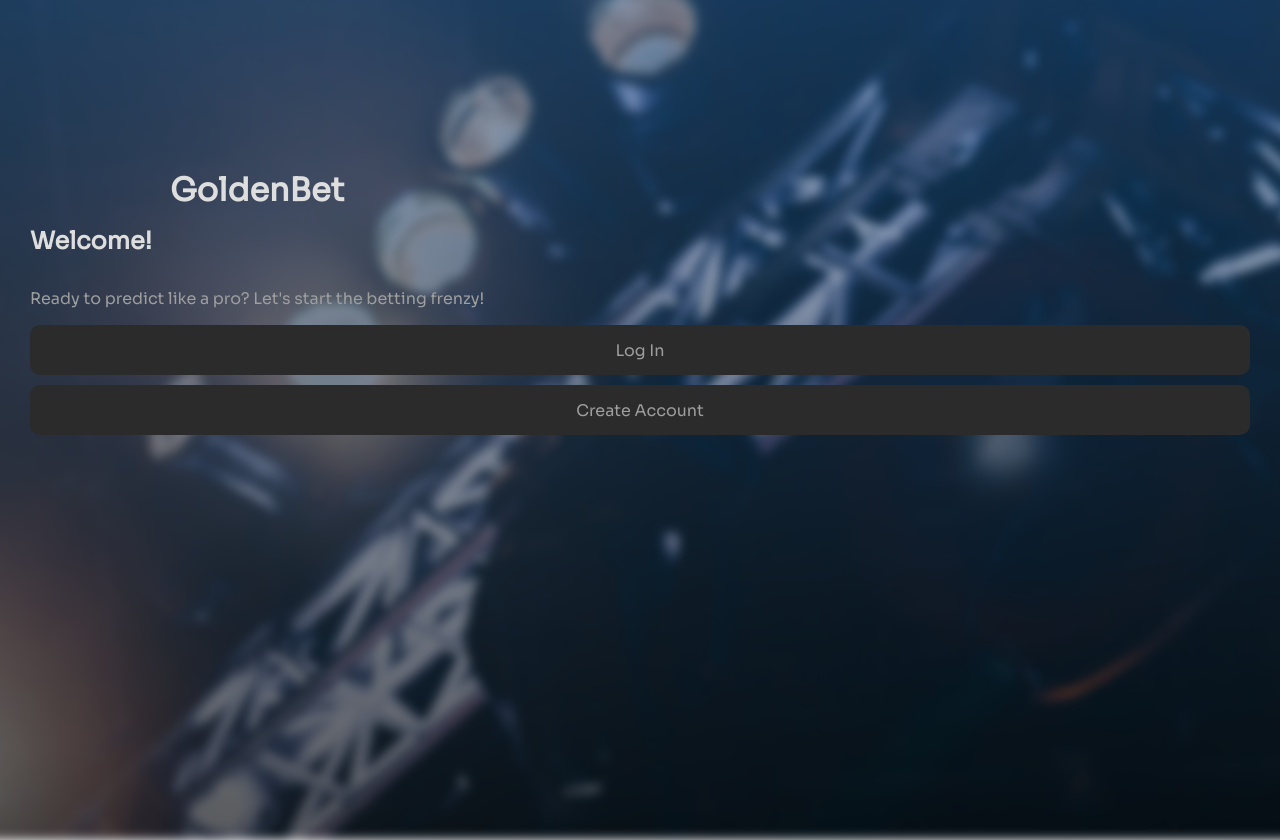
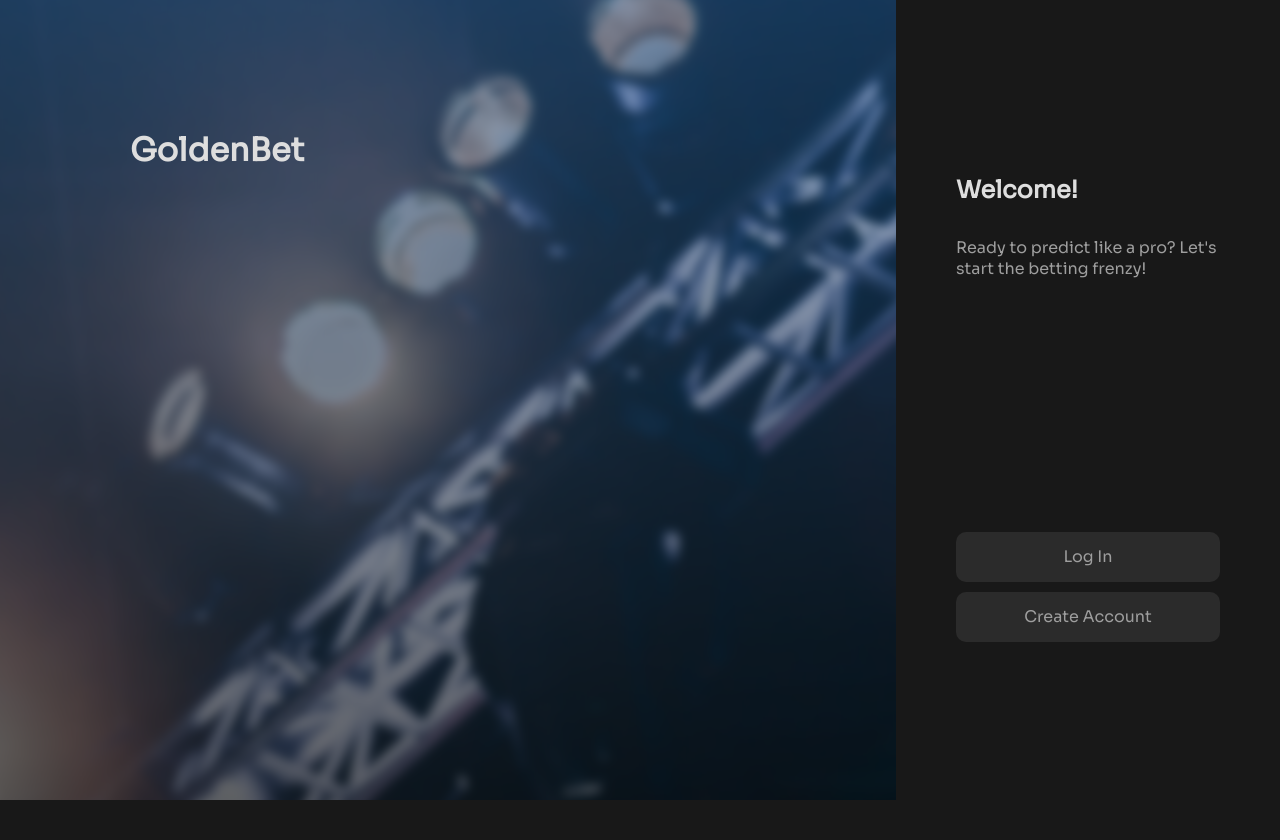
Before and after one commit to Linnea1/Case4, a PHP site: page / in a window 1280 px wide; the page is wider, and only the part inside the window is pictured. After the commit the page ends 800 px from the top of that part, so only its background shows below. Run offline with PHP 8.4, Linux system fonts and the light colour scheme; some libraries are stand-ins or nearby versions.

Commit message:
Updated css for login and register page

```diff
--- a/CSS/index.css
+++ b/CSS/index.css
@@ -20,7 +20,7 @@
   --color-grey: rgb(158, 158, 158);
   --color-orange: rgb(252, 197, 146);
   --color-accent-1: #FCC592;
-  --color-red: #B45B5B;
+  --color-red: #DC4343;
   --color-green: #529454;
   --color-background: #2B2B2B;
   --color-nav: #0C0C0C;
@@ -141,3 +141,53 @@ button {
 .shown {
   display: inline;
 }
+
+/* Blackbox and backdrop */
+.backdrop {
+  position: relative;
+  width: 100%;
+  height: 100vh;
+  overflow: hidden;
+}
+
+.mobile-backdrop {
+  background: linear-gradient(rgb(13, 41, 66), rgb(0, 0, 0));
+}
+
+.black-box {
+  z-index: 1;
+  padding: 20px 0;
+}
+
+@media only screen and (min-width: 600px) {
+ .black-box {
+    background-color: #181818;
+    width: 30%;
+    height: 100%;
+    position: absolute;
+    right: 0;
+    top: 0;
+    padding: 40px 60px;
+    display: flex;
+    flex-direction: column;
+    justify-content: space-around;
+  }
+
+  .mobile-backdrop {
+    background: none;
+  }
+}
+
+@media only screen and (min-width: 600px) and (orientation: portrait) {
+  .backdrop {
+    display: flex;
+    justify-content: center;
+    align-items: center;
+  }
+
+  .black-box {
+    position: inherit;
+    height: 50%;
+    width: 50%;
+  }
+}
--- a/CSS/login.css
+++ b/CSS/login.css
@@ -1,17 +1,10 @@
 /* mobile portrait */
-.login-bg {
-  background: linear-gradient(rgb(33, 61, 86), rgb(0, 0, 0));
-  background-size: cover;
-  background-position: center;
-  background-repeat: no-repeat;
-}
-
 .login-page {
+  height: 100%;
+  display: flex;
+  justify-content: space-around;
+  flex-direction: column;
   padding: 30px;
-  height: 100vh;
-  display: flex;
-  flex-direction: column;
-  justify-content: space-between;
 }
 
 .login-welcome p {
@@ -50,44 +43,50 @@
 
 .message-login {
   color: var(--color-red);
+  padding-bottom: 30px;
+}
+
+.go-to-welcome-page {
+  width: 35px;
 }
 
 /* tablet portrait */
 @media only screen and (min-width: 600px) {
   .goldenbet {
     display: block;
-    margin: 40px 0 0 40px;
   }
 
-  .login-bg {
-    background-image: linear-gradient(to top, rgba(0, 0, 0, 0.6), transparent), linear-gradient(to bottom, rgba(30, 87, 153, 0.4), transparent),url('../images/bg-welcome.png');
-    display: flex;
-    justify-content: space-between;
+  .login-container {
+    width: 35%;
+    position: absolute;
+    top: 0;
+    right: 0;
   }
 
-  .login-page {
-    background-color: var(--color-background);
-    padding: 180px 55px;
+  .blurred-background-login {
+    position: absolute;
+    top: 0;
+    left: 0;
+    width: 100%;
+    height: 100%;
+    background-image: linear-gradient(to top, rgba(0, 0, 0, 0.6), transparent), linear-gradient(to bottom, rgba(30, 87, 153, 0.4), transparent),url('../images/bg-welcome.png');
+    background-size: cover;
+    background-position: center;
+    background-repeat: no-repeat;
+    filter: blur(5px);
+    z-index: -1;
+    transform: scale(1.1);
+  }
+
+  .go-to-welcome-page {
+    display: none;
   }
 }
 
-
 @media only screen and (min-width: 600px) and (orientation: portrait) {
-  .login-bg {
-    display: flex;
-    justify-content: center;
+  .login-page {
+    height: 50%;
     align-items: center;
-    position: relative;
-  }
-
-  .login-page {
-    height: auto;
-    width: 55vw;
-    display: flex;
-    justify-content: center;
-    align-items: center;
-    background-color: black;
-    padding: 30px;
   }
 
   .goldenbet {
@@ -99,7 +98,6 @@
 
   .login-welcome {
     width: 80%;
-    margin-bottom: 5vh;
   }
 
   .login-form {
@@ -109,8 +107,4 @@
   .sign-up-from-login {
     width: 80%;
   }
-
-  .go-to-home-page {
-    margin: 5vh 0;
-  }
 }
--- a/javaScript/login.js
+++ b/javaScript/login.js
@@ -2,19 +2,25 @@
 
 function renderLoginPage() {
   main.innerHTML = `
-    <h1 class="goldenbet">GoldenBet</h1>
-    <div class="login-container">
-      <div class="login-page">
+    <div class="backdrop mobile-backdrop">
+      <h1 class="goldenbet">GoldenBet</h1>
+
+      <div class="blurred-background-login"></div>
+
+      <div class="login-page black-box">
+        <img src="../images/arrow-left.png" alt="arrow-left" class="go-to-welcome-page">
         <div class="login-welcome">
-          <h1>Welcome back!</h1>
+          <h2>Welcome back!</h2>
           <p>Log in to continue</p>
         </div>
+
         <form class="login-form" action="PHP/login.php" method="POST">
           <input type="text" class="login-email" placeholder="Email" name="email">
           <input type="password" class="login-password" placeholder="Password" name="password">
           <button class="btn-main go-to-home-page" type="submit">Continue</button>
           <p class="message-login"></p>
         </form>
+
         <footer class="sign-up-from-login">Don’t have an account?
           <button>Sign up</button>
         </footer>
@@ -22,8 +28,9 @@ function renderLoginPage() {
     </div>
   `;
 
-  main.classList.add("login-bg");
-
+  document.querySelector(".go-to-welcome-page").addEventListener("click", () => {
+    renderWelcomePage();
+  });
   document.querySelector(".sign-up-from-login button").addEventListener("click", renderRegisterPage);
 
   let loginMain = document.querySelector("main");
--- a/javaScript/register.js
+++ b/javaScript/register.js
@@ -2,20 +2,26 @@
 
 function renderRegisterPage() {
   main.innerHTML = `
-    <h1 class="goldenbet">GoldenBet</h1>
-    <div class="register-container">
-      <div class="register-page">
+    <div class="backdrop mobile-backdrop">
+      <h1 class="goldenbet">GoldenBet</h1>
+
+      <div class="blurred-background-register"></div>
+
+      <div class="register-page black-box">
+        <img src="../images/arrow-left.png" alt="arrow-left" class="go-to-welcome-page">
         <div class="register-welcome">
-          <h1>Hi!</h1>
+          <h2>Welcome!</h2>
           <p>Create an account to continue</p>
         </div>
+
         <form class="registration-form">
           <input type="text" class="username registerBox" name="username" placeholder="Username" required><br>
           <input type="text" class="email registerBox" name="email" placeholder="Email" required><br>
           <input type="password" class="password registerBox" name="password" placeholder="Password" required><br>
+          <button class="btn-main sendRegisterForm" type="button">Continue</button>
           <p class="registerErrorMessage"></p>
-          <button class="btn-main sendRegisterForm" type="button">Continue</button>
         </form>
+
         <footer class="alreadyAccount">Already have an account?
           <button>Log In</button>
         </footer>
@@ -23,8 +29,11 @@ function renderRegisterPage() {
     </div>
   `;
 
-  main.classList.add("register-bg");
-
+  document
+    .querySelector(".go-to-welcome-page")
+    .addEventListener("click", () => {
+      renderWelcomePage();
+    });
   document
     .querySelector(".sendRegisterForm")
     .addEventListener("click", register);
```
Also changed, not shown: CSS/register.css (+23 -34 lines).
